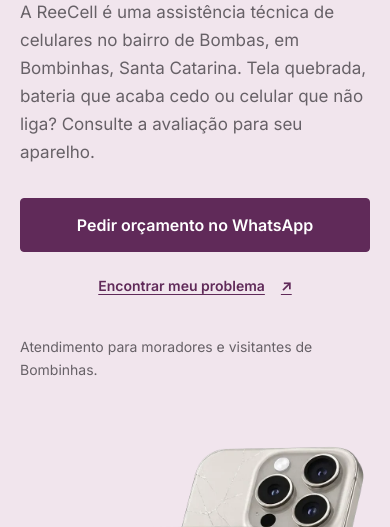
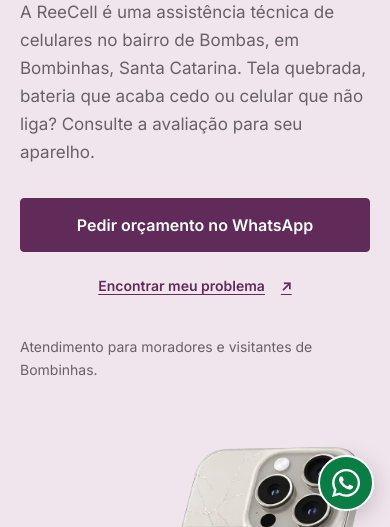
Before and after one commit to growleadssolutions/Reecell, an Astro site: page / in a window 390 px wide. Shown: the part 317-844 px from the top of the page. Built offline with nearby package versions, Linux system fonts and the light colour scheme; Astro itself is replaced by a stand-in of ours.

Commit message:
Add responsive floating WhatsApp button

```diff
--- /dev/null
+++ b/src/components/conversion/FloatingWhatsApp.astro
@@ -0,0 +1,54 @@
+---
+import { business } from '../../data/business';
+const number = business.whatsapp.replace(/\D/g, '');
+if (!/^\d{10,15}$/.test(number)) throw new Error('Configure um WhatsApp válido em business.ts.');
+const href = `https://wa.me/${number}?text=${encodeURIComponent('Olá! Gostaria de pedir um orçamento para meu celular.')}`;
+---
+<a class="floating-whatsapp" href={href} aria-label="Conversar com a ReeCell pelo WhatsApp" data-cta="whatsapp" data-cta-location="floating">
+  <svg viewBox="0 0 24 24" width="28" height="28" fill="currentColor" aria-hidden="true" focusable="false">
+    <path d="M20.52 3.48A11.9 11.9 0 0 0 12.05 0C5.47 0 .12 5.35.12 11.93c0 2.1.55 4.15 1.6 5.96L.02 24l6.25-1.64a11.94 11.94 0 0 0 5.77 1.47h.01C18.62 23.83 24 18.48 24 11.9c0-3.19-1.24-6.18-3.48-8.42ZM12.05 21.8a9.9 9.9 0 0 1-5.05-1.38l-.36-.21-3.71.97.99-3.62-.24-.37a9.87 9.87 0 0 1-1.52-5.26c0-5.47 4.45-9.92 9.93-9.92a9.85 9.85 0 0 1 7.02 2.91 9.85 9.85 0 0 1 2.9 7.02c0 5.47-4.46 9.86-9.96 9.86Zm5.44-7.43c-.3-.15-1.76-.87-2.03-.97-.27-.1-.47-.15-.67.15-.2.3-.77.97-.94 1.17-.17.2-.35.22-.65.07-.3-.15-1.26-.46-2.4-1.48-.89-.79-1.49-1.77-1.66-2.07-.17-.3-.02-.46.13-.61.13-.13.3-.35.45-.52.15-.17.2-.3.3-.5.1-.2.05-.37-.03-.52-.07-.15-.67-1.61-.92-2.21-.24-.58-.49-.5-.67-.51h-.57c-.2 0-.52.07-.79.37-.27.3-1.04 1.02-1.04 2.48 0 1.46 1.07 2.87 1.22 3.07.15.2 2.1 3.21 5.09 4.5.71.31 1.27.49 1.7.63.71.22 1.36.19 1.87.12.57-.09 1.76-.72 2.01-1.41.25-.69.25-1.29.17-1.41-.07-.13-.27-.2-.57-.35Z" />
+  </svg>
+  <span>Fale pelo WhatsApp</span>
+</a>
+
+<style>
+  .floating-whatsapp {
+    position: fixed;
+    right: calc(24px + env(safe-area-inset-right, 0px));
+    bottom: calc(24px + env(safe-area-inset-bottom, 0px));
+    z-index: 30;
+    display: inline-flex;
+    align-items: center;
+    justify-content: center;
+    gap: 12px;
+    min-height: 56px;
+    padding: 14px 22px;
+    border: 2px solid white;
+    border-radius: 999px;
+    background: #087e45;
+    color: white;
+    box-shadow: 0 6px 24px rgb(0 0 0 / 20%);
+    font-size: 14px;
+    font-weight: 700;
+    line-height: 1.2;
+    text-decoration: none;
+    -webkit-tap-highlight-color: transparent;
+  }
+  .floating-whatsapp svg { width: 28px; height: 28px; flex: none; }
+  .floating-whatsapp:focus-visible { outline: 3px solid #602a59; outline-offset: 4px; }
+  @media (hover: hover) { .floating-whatsapp:hover { background: #066638; } }
+  /* Keep the final footer links reachable above the floating control. */
+  :global(.site-footer) { padding-bottom: calc(104px + env(safe-area-inset-bottom, 0px)); }
+  @media (max-width: 767px) {
+    .floating-whatsapp {
+      right: calc(16px + env(safe-area-inset-right, 0px));
+      bottom: calc(16px + env(safe-area-inset-bottom, 0px));
+      width: 56px;
+      height: 56px;
+      padding: 12px;
+    }
+    .floating-whatsapp span { display: none; }
+    :global(body:has(.mobile-menu[open])) .floating-whatsapp { visibility: hidden; }
+  }
+  @media print { .floating-whatsapp { display: none; } }
+</style>
--- a/src/layouts/BaseLayout.astro
+++ b/src/layouts/BaseLayout.astro
@@ -4,6 +4,7 @@ import Footer from '../components/layout/Footer.astro';
 import SeoHead, { type Props as SeoProps } from '../components/seo/SeoHead.astro';
 import StructuredData from '../components/seo/StructuredData.astro';
 import ContactEvents from '../components/conversion/ContactEvents.astro';
+import FloatingWhatsApp from '../components/conversion/FloatingWhatsApp.astro';
 import { servicePages } from '../data/service-pages';
 import { baseGraph, entityIds, absoluteURL, type SchemaNode } from '../lib/structured-data';
 import '../styles/global.css';
@@ -36,5 +37,5 @@ const nodes: SchemaNode[] = [...baseGraph(), { '@type': 'WebPage', '@id': `${url
   <SeoHead {...seo} />{includeStructuredData && <StructuredData nodes={nodes} />}
 </head><body data-page-category={pageCategory} data-service={service?.slug}>
   <a class="skip-link" href="#conteudo">Pular para o conteúdo</a>
-  <Header /><main id="conteudo" tabindex="-1"><slot /></main><Footer /><ContactEvents />
+  <Header /><main id="conteudo" tabindex="-1"><slot /></main><Footer /><FloatingWhatsApp /><ContactEvents />
 </body></html>
```
